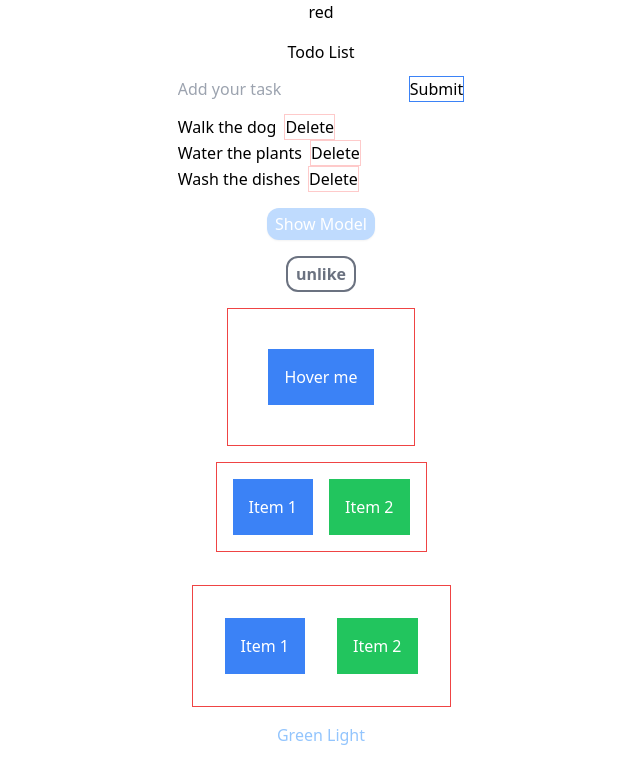
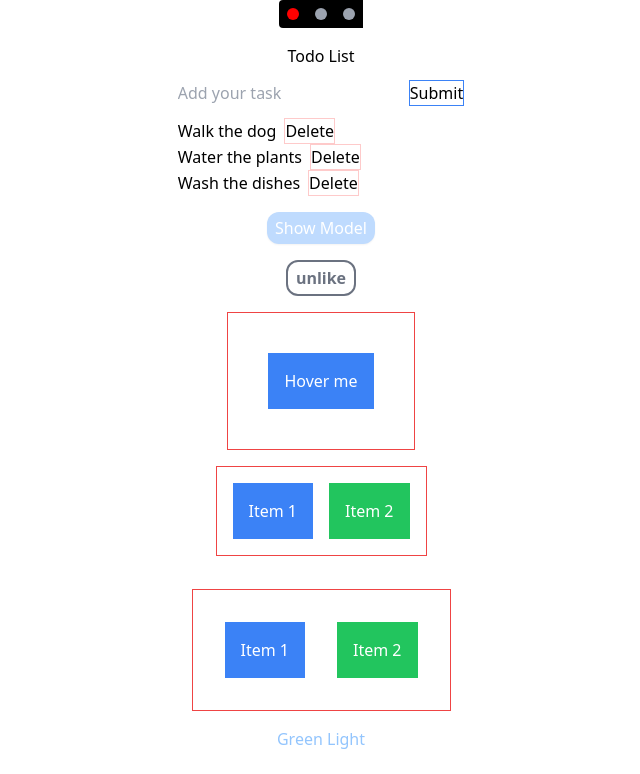
Before and after one commit to lu-sd/score, a React (Vite) app: page / in a window 1280 px wide. Shown: the top 774 px of the page, without its empty margins (319-959 px from the left). Built offline with nearby package versions, Linux system fonts and the light colour scheme.

Commit message:
add style

```diff
--- a/src/components/traficLight.tsx
+++ b/src/components/traficLight.tsx
@@ -30,7 +30,7 @@ export default function TrafficLight() {
     return () => { clearTimeout(timerId) }
   }, [currentColor])
 
-  return (<div>
+  return (<div className="flex gap-4 bg-black rounded-l p-2 ">
     {Object.keys(config).map((color) => {
       const key = color as keyof typeof config
       return <Light key={color} backgroundColor={color === currentColor ? config[key].backgroundColor : ""} />
@@ -40,8 +40,7 @@ export default function TrafficLight() {
 
 function Light({ backgroundColor }: { backgroundColor: string }) {
 
-  return (<div>
-    {backgroundColor}
-  </div>)
+  return (<div className="bg-gray-400 h-3 w-3 rounded-full" style={{ backgroundColor }}>
+  </div >)
 
 }
```
